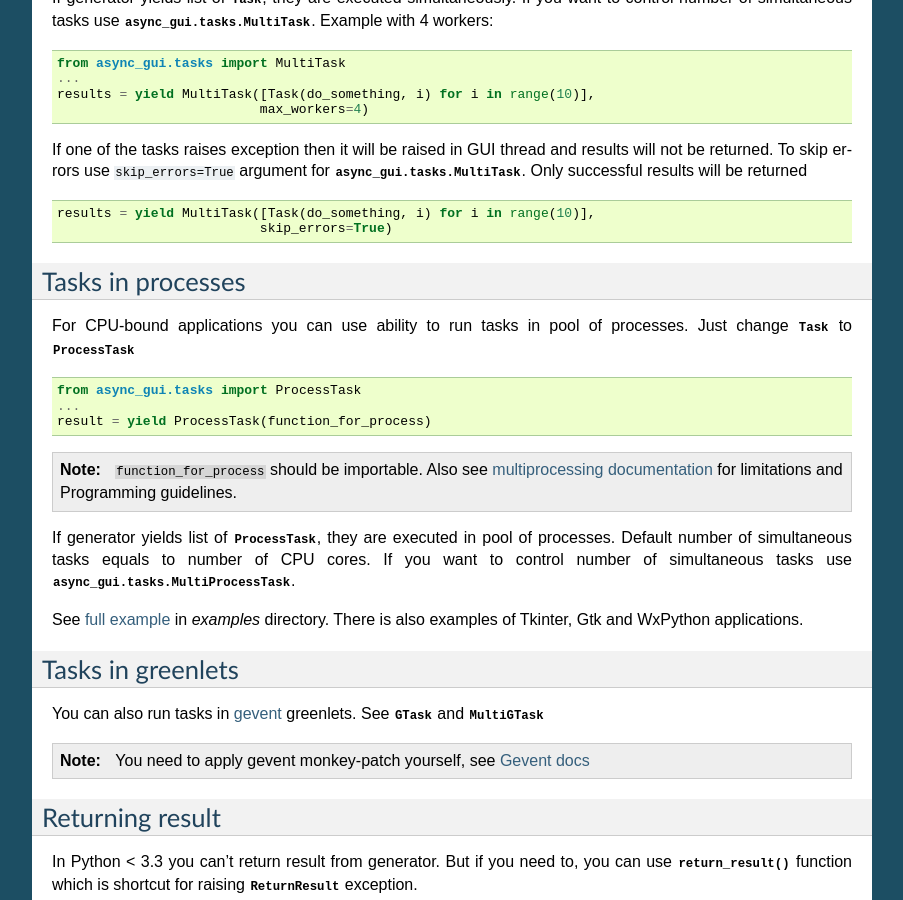
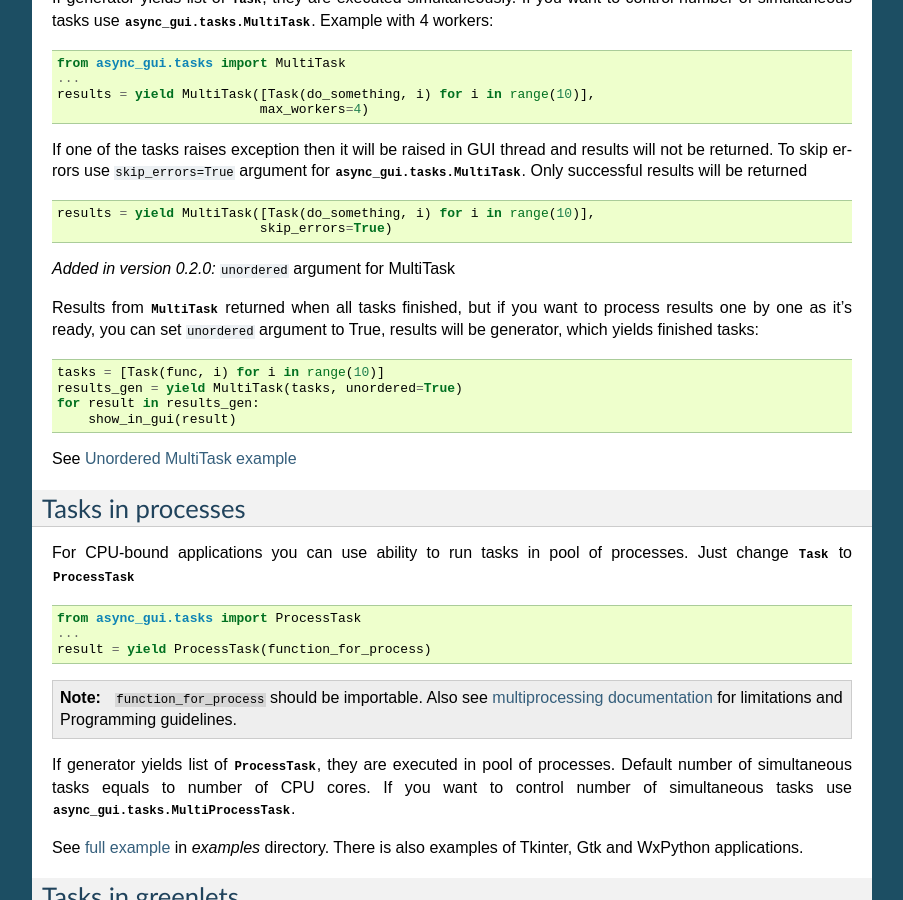
Before and after one commit to reclosedev/async_gui, a Sphinx documentation site: the page built from docs/index.rst, in a window 1280 px wide and 900 px high, scrolled down 1454 px. Shown: the whole window, without its empty margins (198-1101 px from the left). Built offline with Sphinx 7.4.7, drawn with Linux system fonts in a browser that asks for light colours.

Commit message:
document new functionality

```diff
--- a/docs/index.rst
+++ b/docs/index.rst
@@ -123,6 +123,23 @@ for :class:`async_gui.tasks.MultiTask`. Only successful results will be returned
     results = yield MultiTask([Task(do_something, i) for i in range(10)],
                               skip_errors=True)
 
+.. versionadded:: 0.2.0
+    ``unordered`` argument for MultiTask
+
+Results from :class:`MultiTask` returned when all tasks finished,
+but if you want to process results one by one as it's ready, you can set
+``unordered`` argument to True, results will be generator, which yields
+finished tasks:
+
+.. code-block:: python
+
+    tasks = [Task(func, i) for i in range(10)]
+    results_gen = yield MultiTask(tasks, unordered=True)
+    for result in results_gen:
+        show_in_gui(result)
+
+See `Unordered MultiTask example <https://github.com/reclosedev/async_gui/blob/master/examples/qt_app_unordered_gen.py>`_
+
 
 Tasks in processes
 ------------------
```
Also changed, not shown: 1 other file.
